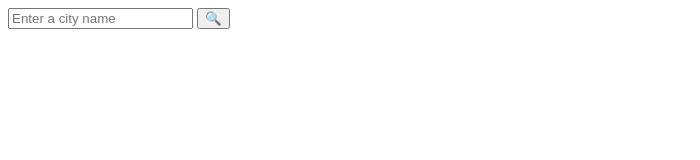
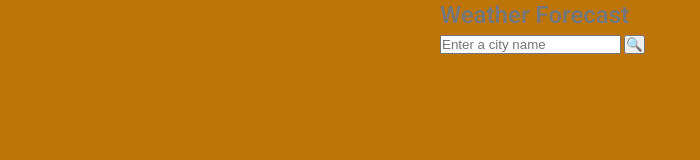
Before and after one commit to Harsh90904/javascript, a plain HTML site: page weather/index.html in a window 1280 px wide. Shown: the whole page, without its empty margins (0-700 px from the left). Drawn offline with Linux system fonts and the light colour scheme; files that its build step writes are made by us from their sources.

Commit message:
Update index.html

```diff
--- a/weather/index.html
+++ b/weather/index.html
@@ -3,19 +3,24 @@
 <head>
     <meta charset="UTF-8">
     <meta name="viewport" content="width=device-width, initial-scale=1.0">
-    <title>Document</title>
+    <title>Weather App</title>
+    <link rel="stylesheet" href="style.css">
 </head>
 <body>
-    <form action="">
-        <input type="text" id="inp-city" placeholder="Enter a city name">
-        <button id="sbm" type="submit">&#128269</button>
-    </form>
-    <p id="res"></p>
+    <div class="container">
+        <h1>Weather Forecast</h1>
+        <form action="#" id="weatherForm">
+            <input type="text" id="inp-city" placeholder="Enter a city name">
+            <button id="sbm" type="submit">&#128269;</button>
+        </form>
 
-    <img src="" alt="" id="icon">
-    <div id="forecast"></div>
+        <div id="weatherResult">
+            <h2 id="res"></h2>
+            <img src="" alt="" id="icon">
+        </div>
+        <div id="forecast" class="forecast-grid" ></div>
+    </div>
 
     <script src="script.js"></script>
-
 </body>
 </html>
```
